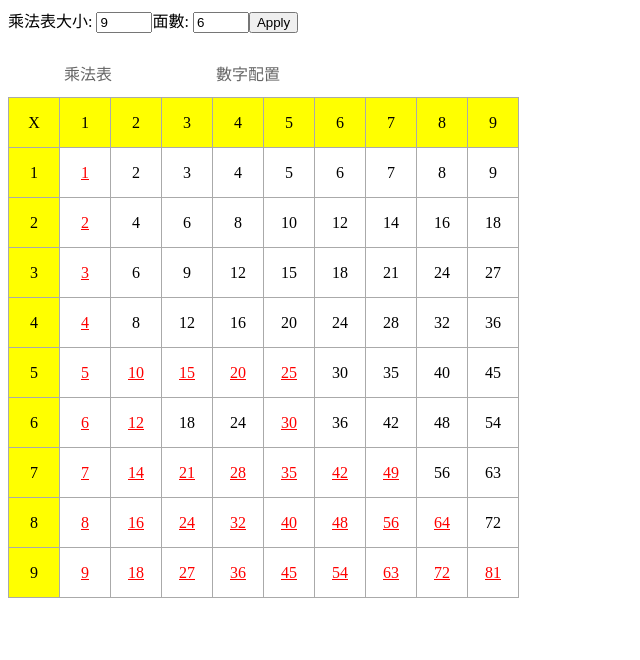
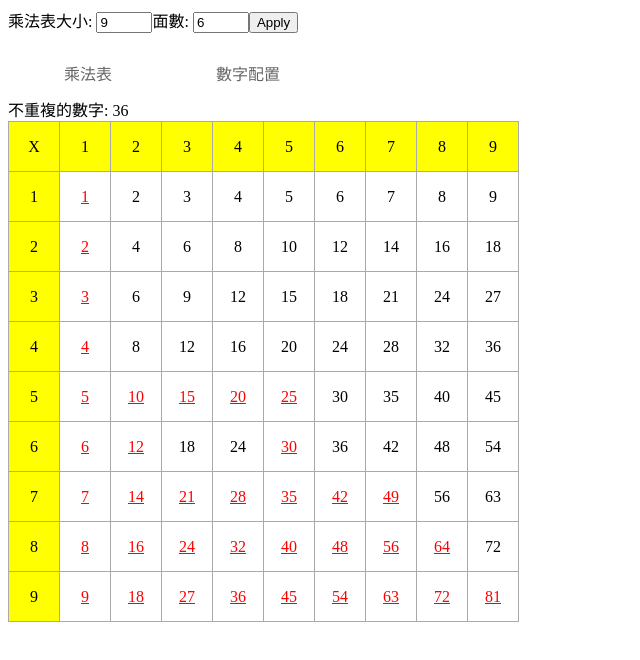
Before and after one commit to anrylu/multiply-cube, an Angular app: page / in a window 1280 px wide. Shown: the top 660 px of the page, without its empty margins (0-640 px from the left). Built offline with nearby package versions, Linux system fonts and the light colour scheme.

Commit message:
add unique number count

```diff
--- a/src/app/multiplication-table/multiplication-table.component.html
+++ b/src/app/multiplication-table/multiplication-table.component.html
@@ -1,3 +1,6 @@
+<div>
+  <label>不重複的數字: {{multiplicationTableService.unique_values.length}}</label>
+<div>
 <table>
   <tbody>
   <tr>
```
